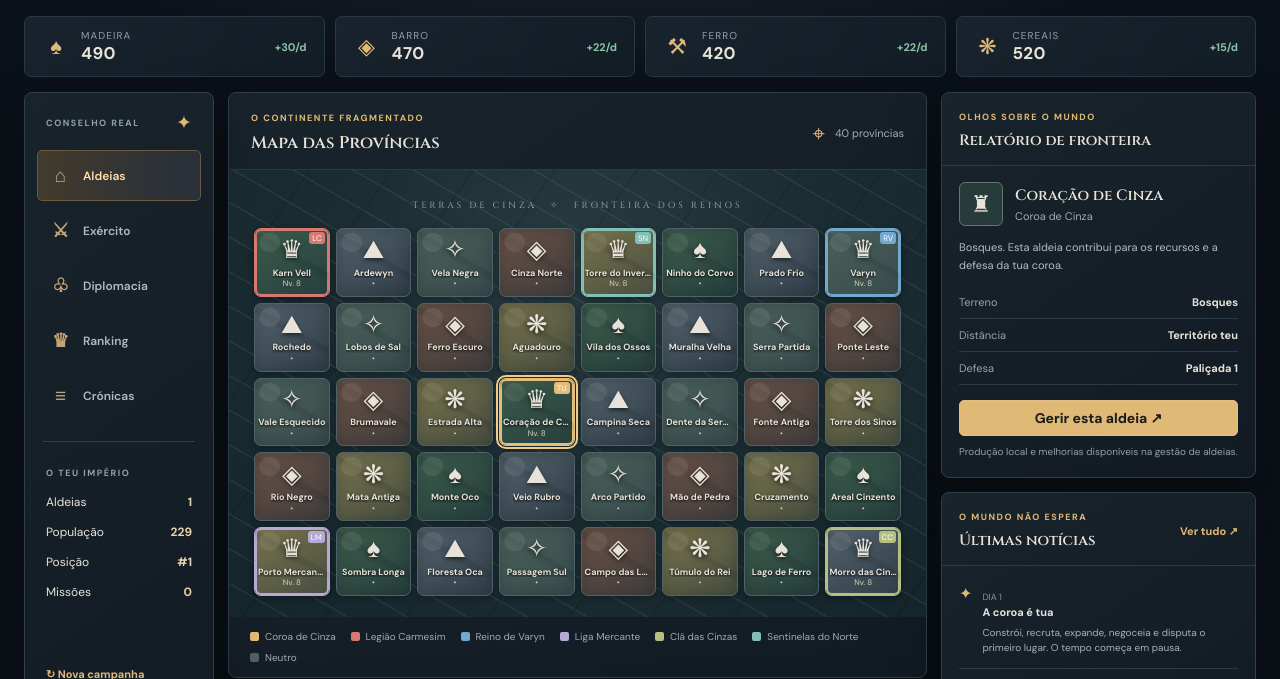
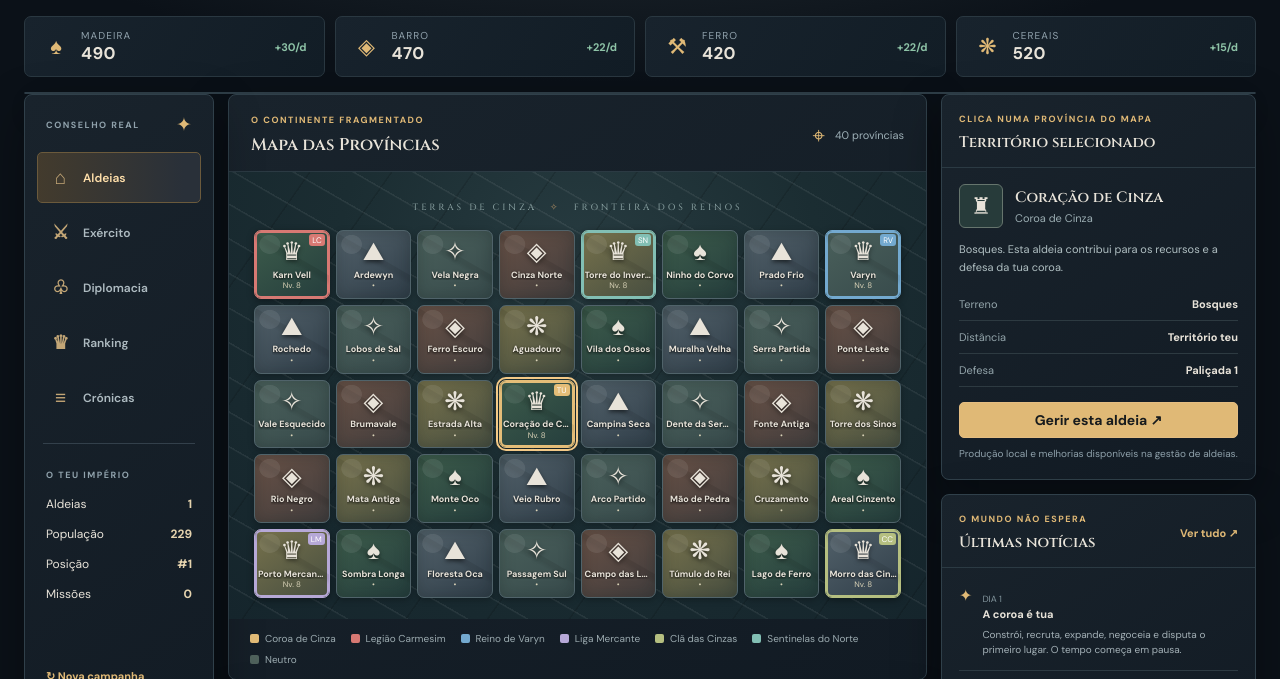
Before and after one commit to Skinny-lfg/Kingdoms-of-Ash, a plain HTML site: page index.html in a window 1280 px wide. Shown: the part 84-763 px from the top of the page. Drawn offline with Linux system fonts and the light colour scheme.

Commit message:
ux: introduce contextual next-step guidance and clearer territory panel

```diff
--- a/index.html
+++ b/index.html
@@ -31,9 +31,10 @@
     </header>
 
     <section class="resource-strip" id="resources" aria-label="Recursos do império"></section>
+    <section class="guidance panel" id="guidance" aria-label="Próximo passo recomendado"></section>
 
     <div class="game-layout">
-      <aside class="left-panel panel">
+      <aside class="left-panel panel" aria-label="Navegação do jogo">
         <div class="side-heading"><span class="tiny-label">CONSELHO REAL</span><span class="seal">✦</span></div>
         <nav id="nav" class="nav" aria-label="Vistas do reino">
           <button class="nav-button active" data-tab="village" type="button"><span>⌂</span> Aldeias</button>
@@ -77,7 +78,7 @@
       <aside class="right-area">
         <section class="panel intelligence">
           <div class="section-header small">
-            <div><p class="eyebrow">OLHOS SOBRE O MUNDO</p><h2>Relatório de fronteira</h2></div>
+            <div><p class="eyebrow">CLICA NUMA PROVÍNCIA DO MAPA</p><h2>Território selecionado</h2></div>
           </div>
           <div id="selected-province"></div>
         </section>
```
